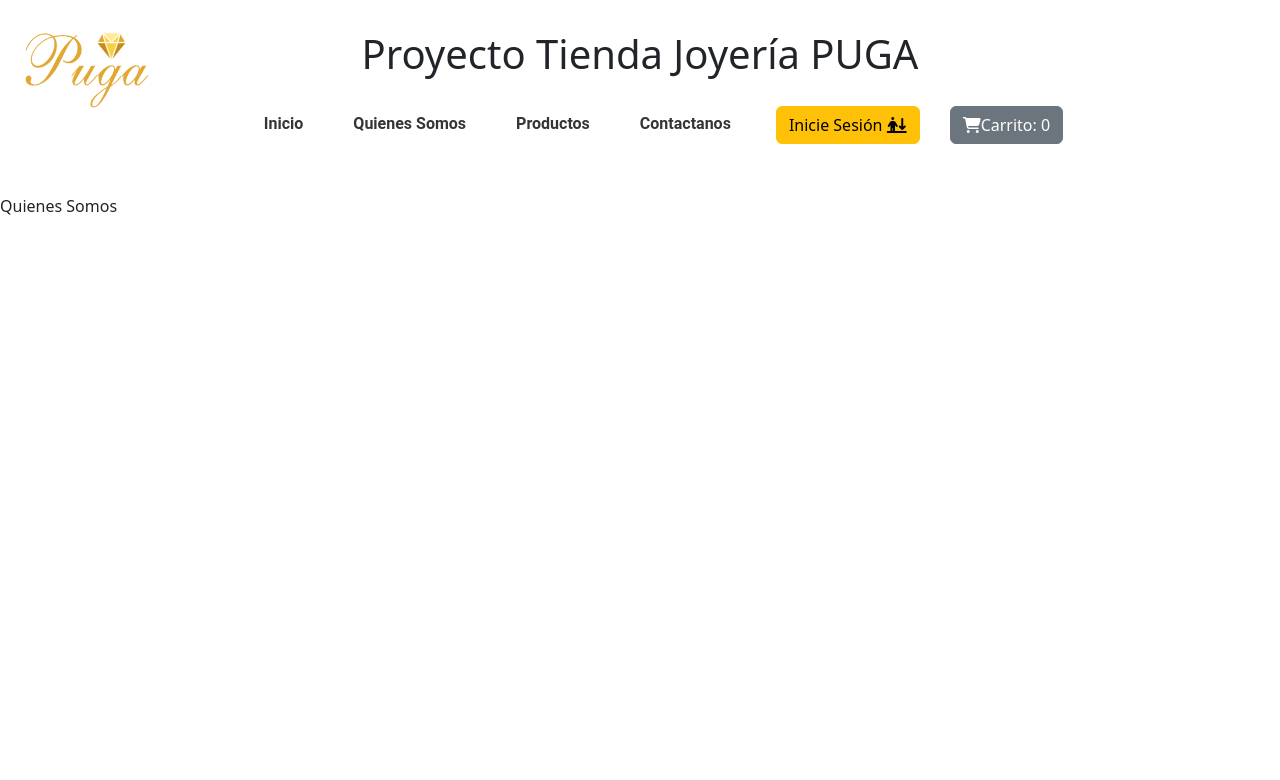
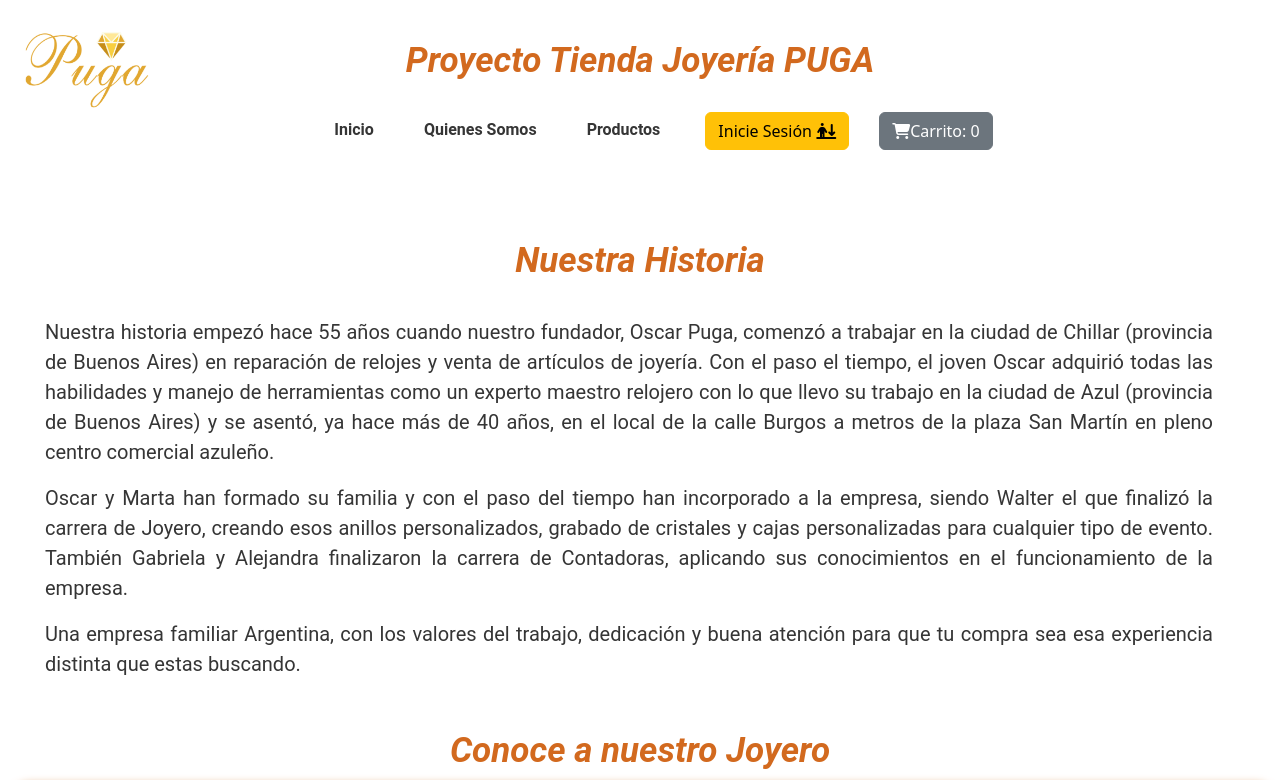
Before and after one commit to CharlyCoderHouse/Joyeria-DiBlasi-ReactJS, a React (Create React App) app: page /quienesSomos in a window 1280 px wide. Shown: the top 780 px of the page. Built offline with nearby package versions, Linux system fonts and the light colour scheme; no server answers.

Commit message:
Detalles Entrega FInal Proyecto Joyeria React

```diff
--- a/package.json
+++ b/package.json
@@ -13,6 +13,8 @@
     "react": "^18.2.0",
     "react-bootstrap": "^2.5.0",
     "react-dom": "^18.2.0",
+    "react-iframe": "^1.8.4",
+    "react-player": "^2.11.0",
     "react-router-dom": "^6.4.0",
     "react-scripts": "5.0.1",
     "sweetalert2": "^11.4.37",
--- a/src/App.js
+++ b/src/App.js
@@ -7,6 +7,7 @@ import ItemListContainer from "./pages/ItemListContainer/ItemListContainer";
 import { CartProvider } from "./Context/CartProvider";
 import Cart from "./components/Cart/Cart";
 import CheckOut from "./components/CheckOut/CheckOut";
+import QuienesSomos from "./pages/QuienesSomos/QuienesSomos";
 
 function App() {
 
@@ -16,10 +17,9 @@ function App() {
         <NavBar />
         <Routes>
           <Route path="/" element={<ItemListContainer Saludo="Bienvenidos a la Tienda Virtual" />} />
-          <Route path="quienesSomos" element={<div> Quienes Somos </div>} />
+          <Route path="quienesSomos" element={<QuienesSomos />} />
           <Route path="detalle/:idProd" element={<ItemDetailContainer Saludo="Conoce más del " />} />
           <Route path="categoria/:categoriaNombre" element={<ItemListContainer Saludo="Sección " />} />
-          <Route path="contacto" element={<div> Contacto </div>} />
           <Route path="cart" element={<Cart />} />
           <Route path="cart/order/:idFirestore" element={<CheckOut />} />
         </Routes>
--- a/src/components/AdmUser/Register.js
+++ b/src/components/AdmUser/Register.js
@@ -7,7 +7,7 @@ import { getFirestore, doc, setDoc } from 'firebase/firestore';
 import Swal from 'sweetalert2';
 import 'animate.css';
 
-// ES UN MODAL PARA PEDIR LOS DATOS DE ENVIO
+// ES UN MODAL PARA PEDIR LOS DATOS DE REGISTRO
 
 const FormRegister = ({setShowFormReg}) => {
   const dbUser = getFirestore();
--- a/src/components/Cart/Cart.js
+++ b/src/components/Cart/Cart.js
@@ -122,8 +122,11 @@ const Cart = () => {
                     <Modal show={orderLista} size="sm">
 
                         <Modal.Body>
-                            <img src={logo} className="App-logo" alt="logo" style={{ width: '7rem' }}/>
-                            <span>Estamos procesando tu Orden</span>
+                            <div className="App-header">
+                                <img src={logo} className="App-logo" alt="logo" style={{ width: '7rem' }}/>
+                                <br></br>
+                                <span>Estamos procesando tu Orden</span>
+                            </div>
                         </Modal.Body>
                     </Modal>
                 </>
--- a/src/components/NavBar/navBar.js
+++ b/src/components/NavBar/navBar.js
@@ -107,12 +107,6 @@ const NavBar = () => {
                                 </li>
                             </ul>
                         </li>
-                        <li>
-                        <Link
-                            to={'/contacto'} >
-                            Contactanos
-                            </Link>
-                        </li>
                         <li className="nav-item">
                             {user !== null ?
                                 <Button className='btn-warning' onClick={handleLogout}>Cerrar Sesión <i className="fa-solid fa-arrow-right-from-bracket"></i></Button>
--- a/src/pages/ItemListContainer/ItemListContainer.js
+++ b/src/pages/ItemListContainer/ItemListContainer.js
@@ -58,7 +58,7 @@ const ItemListContainer = ({ Saludo }) => {
     ) : (
       <>
         <div className="App-header">
-          <h1 className="texto">{Saludo + saludoCat}</h1>
+          <h1 className="titulo">{Saludo + saludoCat}</h1>
           <div className='card1'>
             <ItemList products={data} categoria={categoriaNombre} />
           </div>
--- /dev/null
+++ b/src/pages/QuienesSomos/QuienesSomos.css
@@ -0,0 +1,68 @@
+.mainSomos {
+    padding: 20px 10px 10px 10px; }
+
+.historiaSomos {
+    margin: 10px; }
+
+.titulos, .subTitulos {
+    color: chocolate;
+    text-align: center;
+    font-family: "Roboto", sans-serif;
+    font-size: 35px;
+    font-style: italic;
+    font-weight: bold;
+    margin: auto;
+    padding: 10px; }
+
+.texto {
+    width: 95%;
+    margin: 20px;
+    font-family: "Roboto", sans-serif;
+    text-align: justify;
+    align-content: center;
+    font-size: 20px;
+    color: #353535;
+    padding: 5px; }
+
+.videos {
+    padding: 10px;
+    display: flex;
+    flex-wrap: wrap;
+    justify-content: space-around;
+    border: #CE7D35 solid 1px;
+    box-shadow: 3px 3px 10px #CE7D35;
+    border-radius: 1rem;
+    margin: auto;
+    width: 100%;
+    height: auto;
+    overflow: hidden; }
+
+.videos div {
+    margin: 10px; }
+
+/* DISEÑO RESPONSIVE */
+/* APLICAMOS MEDIAS QUERIES */
+@media screen and (max-width: 440px) {
+.contenedorVideo {
+    width: 250px;
+    height: 150px; }}
+
+@media screen and (max-width: 768px) {
+.contenedorVideo {
+    max-width: 400px; }
+.texto {
+text-align: center;
+align-content: center;
+font-size: 20px; }
+}
+
+@media screen and (max-width: 991px) {
+.texto {
+    text-align: center;
+    align-content: center;
+    font-size: 20px; }
+.videos {
+    flex-direction: column;
+    align-content: center;
+    justify-content: space-around; }
+}
--- /dev/null
+++ b/src/pages/QuienesSomos/QuienesSomos.js
@@ -0,0 +1,48 @@
+import ReactPlayer from 'react-player'
+import "./QuienesSomos.css";
+
+
+const QuienesSomos = () => {
+  return (
+    <>
+        <main className="mainSomos">
+            <section className='historiaSomos'>
+                <h1 className="titulos">Nuestra Historia</h1>
+                <nav className="texto">
+                    <p> Nuestra historia empezó hace 55 años cuando nuestro fundador, Oscar Puga, comenzó a trabajar en la
+                        ciudad de Chillar (provincia de Buenos Aires) en reparación de relojes y venta de artículos de
+                        joyería.
+                        Con el paso el tiempo, el joven Oscar adquirió todas las habilidades y manejo de herramientas como
+                        un experto maestro relojero con lo que llevo su trabajo en la ciudad de Azul (provincia de Buenos
+                        Aires) y se asentó, ya hace más de 40 años, en el local de la calle Burgos a metros de la plaza
+                        San Martín en pleno centro comercial azuleño.</p>
+                    <p> Oscar y Marta han formado su familia y con el paso del tiempo han incorporado a la empresa, siendo
+                        Walter el que finalizó la carrera de Joyero, creando esos anillos personalizados, grabado de
+                        cristales y cajas personalizadas para cualquier tipo de evento. También Gabriela y Alejandra
+                        finalizaron la carrera de Contadoras, aplicando sus conocimientos en el funcionamiento de la
+                        empresa.</p>
+                    <p> Una empresa familiar Argentina, con los valores del trabajo, dedicación y buena atención para que tu
+                        compra sea esa experiencia distinta que estas buscando.</p>
+                </nav>
+            </section>
+            <h2 className="titulos">Conoce a nuestro Joyero</h2>
+            <section className="videos">
+                <div>
+                    <ReactPlayer url="https://www.youtube.com/watch?v=6CF2HiKRzdA&t=1s" />
+                </div>
+                <div>
+                <ReactPlayer url="https://www.youtube.com/watch?v=TNxB3g1MP6w" />
+                </div>
+                <div>
+                <ReactPlayer url="https://www.youtube.com/watch?v=u2DrPQ7eXcU" />
+                </div>
+                <div>
+                <ReactPlayer url="https://www.youtube.com/watch?v=npC7KYDqrPo"/>
+                </div>
+            </section>
+        </main>
+    </>
+  )
+}
+
+export default QuienesSomos
```
Also changed, not shown: 2 other files (tests, documents, lock files or other folders).
